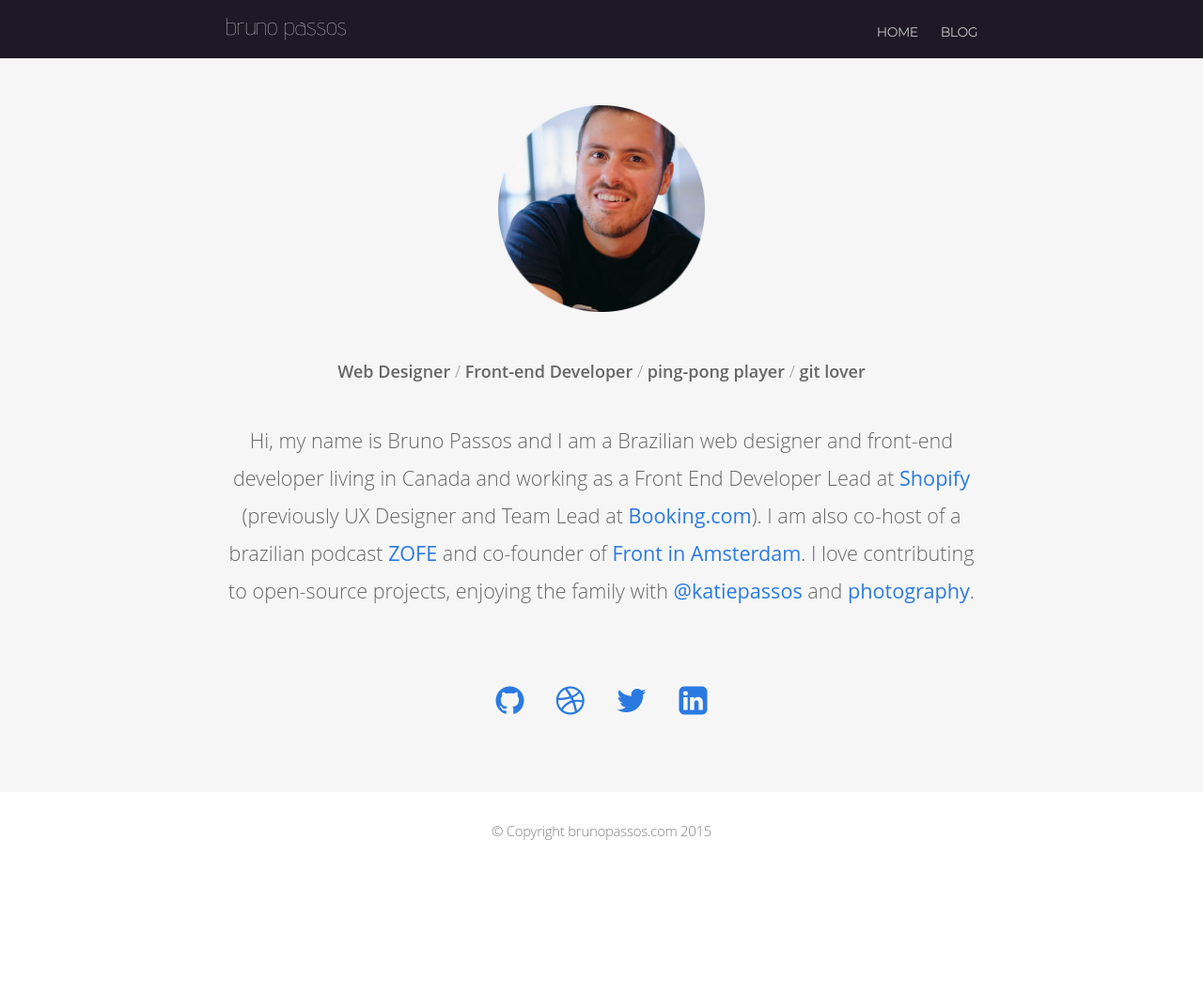
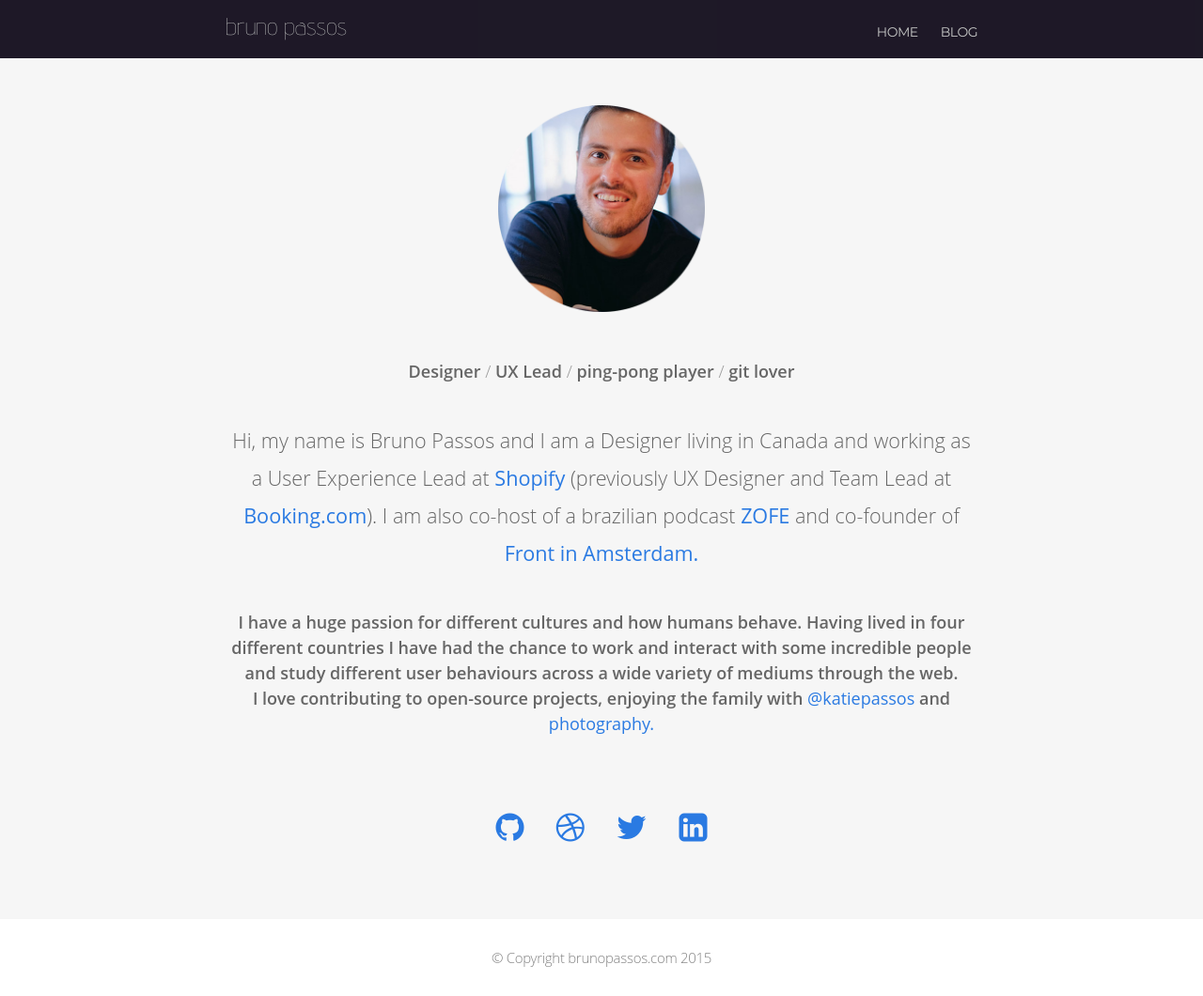
Before and after one commit to bpassos-zz/bpassos.github.io, a Jekyll site: the page built from index.html, in a window 1280 px wide. Shown: the whole page at 94% size. Built offline with Jekyll 4.4.1, drawn with Linux system fonts in a browser that asks for light colours; nearby versions of some CDN libraries; before the commit the page ends 925 px from its top, so only the background shows below that.

Commit message:
Index content update

```diff
--- a/index.html
+++ b/index.html
@@ -5,10 +5,12 @@
 <div class="home">
   <div class="profile"><img src="assets/img/profile.png"></div>
   <div class="intro">
-    Web Designer <span class="intro-thin">/</span> Front-end Developer <span class="intro-thin">/</span> ping-pong player <span class="intro-thin">/</span> git lover
-    <p class="intro-description">Hi, my name is Bruno Passos and I am a Brazilian web designer and front-end developer living in Canada and working as a Front End Developer Lead at <a href="http://shopify.com" target="_blank">Shopify</a> (previously UX Designer and Team Lead at <a href="http://booking.com/destinationfinder.html" target="_blank">Booking.com</a>). I am also co-host of a brazilian podcast <a href="http://zofe.com.br" target="_blank">ZOFE</a> and co-founder of <a href="http://frontinamsterdam.nl" target="_blank">Front in Amsterdam</a>.
+    Designer <span class="intro-thin">/</span> UX Lead <span class="intro-thin">/</span> ping-pong player <span class="intro-thin">/</span> git lover
+    <p class="intro-description">Hi, my name is Bruno Passos and I am a Designer living in Canada and working as a User Experience Lead at <a href="http://shopify.com" target="_blank">Shopify</a> (previously UX Designer and Team Lead at <a href="http://booking.com.html" target="_blank">Booking.com</a>). I am also co-host of a brazilian podcast <a href="http://zofe.com.br" target="_blank">ZOFE</a> and co-founder of <a href="http://frontinamsterdam.nl" target="_blank">Front in Amsterdam.</a>
 
-    I love contributing to open-source projects, enjoying the family with <a href="https://twitter.com/KatiePassos" target="_blank">@katiepassos</a> and <a href="https://www.instagram.com/brunopassos/"  target="_blank">photography</a>.</p>
+    <p>I have a huge passion for different cultures and how humans behave. Having lived in four different countries I have had the chance to work and interact with some incredible people and study different user behaviours across a wide variety of mediums through the web.</p>
+
+    I love contributing to open-source projects, enjoying the family with <a href="https://twitter.com/KatiePassos" target="_blank">@katiepassos</a> and <a href="https://www.instagram.com/brunopassos/"  target="_blank">photography.</a></p>
   </div>
   {% include social.html %}
 </div>
```
